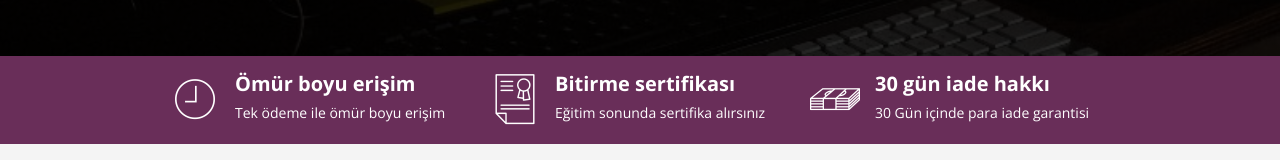
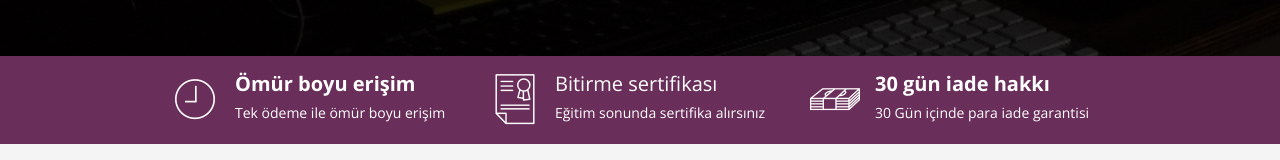
Before and after one commit to afganrasulov/old-rasulov-v1, a plain HTML site: page index.html in a window 1280 px wide. Shown: the part 472-632 px from the top of the page. Drawn offline with nearby package versions, Linux system fonts and the light colour scheme; files whose address does not match are found by name.

Commit message:
Update index.html

```diff
--- a/index.html
+++ b/index.html
@@ -101,7 +101,7 @@
        <div class="media-body media-top">
         <div class="pix-padding-left-5">
          <h5 class="media-heading pix-light-black pix-no-margin-bottom pix-lineheight-36" style="color: rgb(255, 255, 255);">
-           <span class="pix_edit_text"><span style="font-weight: bold;">Bitirme sertifikası</span></span>
+           <span class="pix_edit_text">Bitirme sertifikası</span>
          </h5>
          <p class="pix-black-gray-light" style="color: rgb(255, 255, 255);">
           <span class="pix_edit_text">Eğitim sonunda sertifika alırsınız</span>
```
